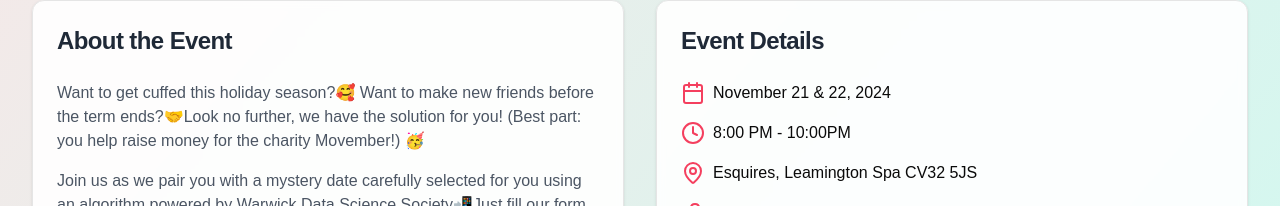
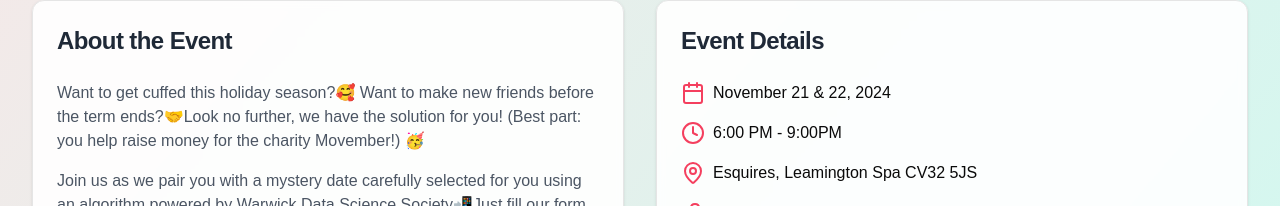
Before and after one commit to Osireg17/Warwick-Tinder, a Next.js app in the folder client/: page / in a window 1280 px wide. Shown: the part 746-952 px from the top of the page. Built offline with nearby package versions, Linux system fonts and the light colour scheme.

Commit message:
- event info changed

```diff
--- a/client/app/components/event-info-section.tsx
+++ b/client/app/components/event-info-section.tsx
@@ -6,7 +6,7 @@ import { EventDetail } from "@/types";
 
 const EVENT_DETAILS: EventDetail[] = [
     { icon: Calendar, text: "November 21 & 22, 2024" },
-    { icon: Clock, text: "8:00 PM - 10:00PM" },
+    { icon: Clock, text: "6:00 PM - 9:00PM" },
     { icon: MapPin, text: "Esquires, Leamington Spa CV32 5JS" },
     { icon: PoundSterling, text: "Price: £6" }
 ];
```
